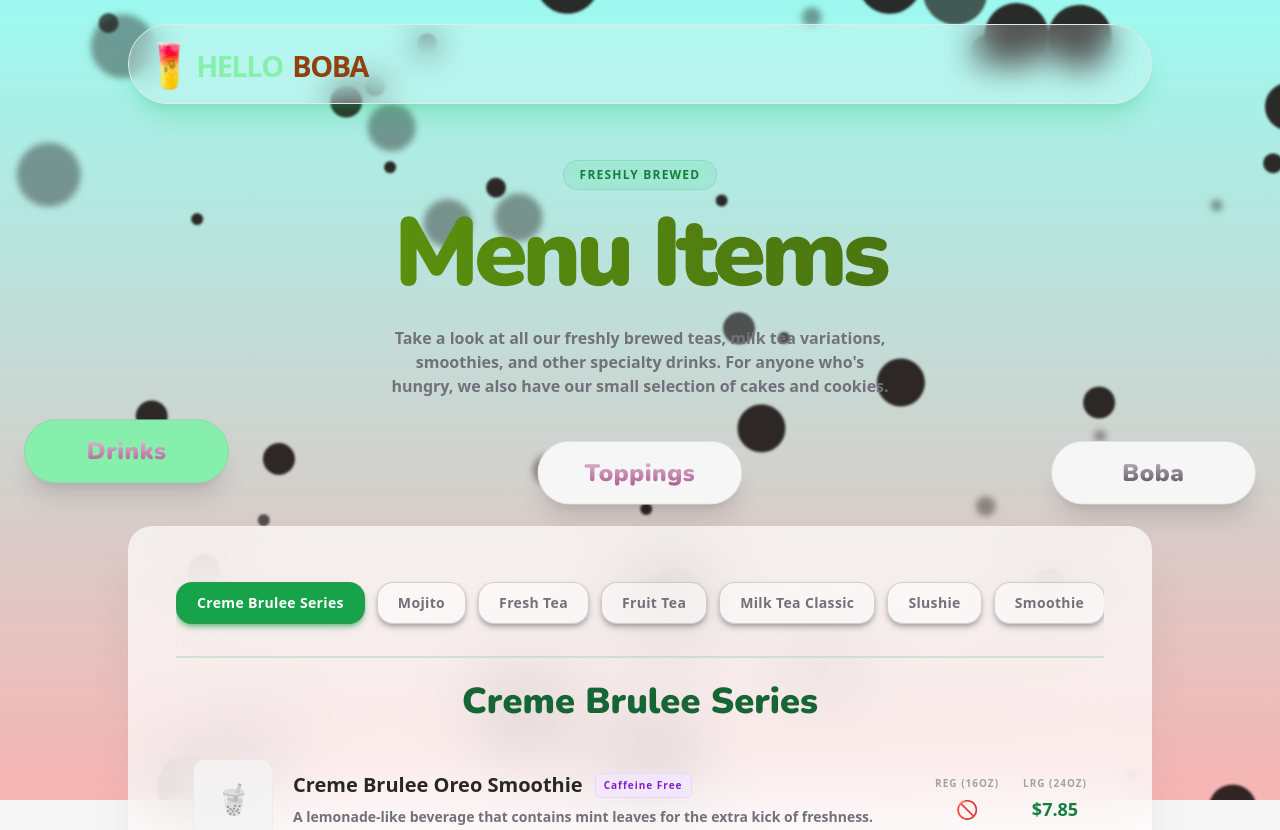
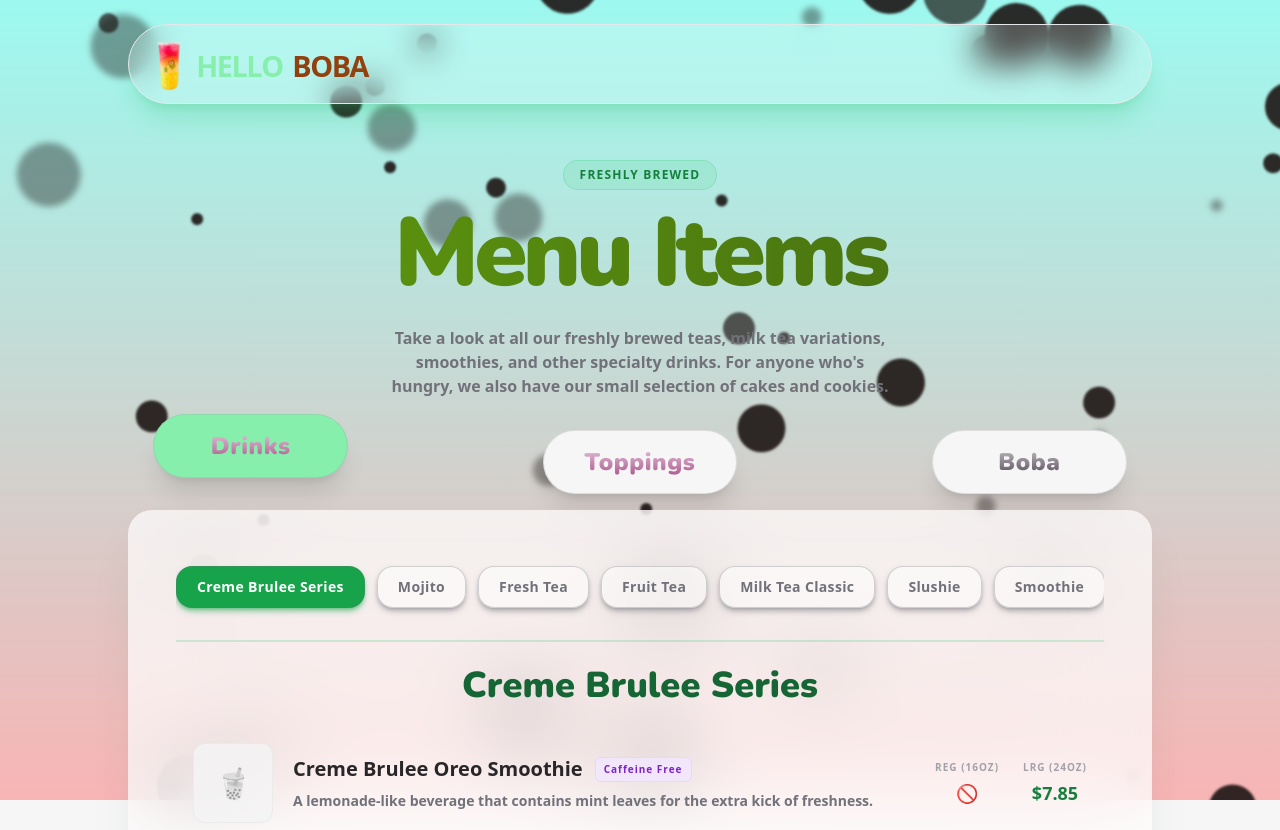
Before and after one commit to Jowohny/HelloBoba, a Nuxt app: page /menu in a window 1280 px wide. Shown: the top 830 px of the page. Built offline with nearby package versions, Linux system fonts and the light colour scheme.

Commit message:
better code
atrocious use of absolute here, will be using it later for this but this is ok for testing

```diff
--- a/app/pages/menu.vue
+++ b/app/pages/menu.vue
@@ -203,7 +203,7 @@ onMounted(() => {
 		duration: 0.8,
 		ease: 'sine.out',
 		stagger: 0.1
-	}, '-=0.4')
+	}, '<-=0.5')
 
 	const sections = gsap.utils.toArray('.section');
 
@@ -260,7 +260,7 @@ onMounted(() => {
      	/>
     </div>
 		<div class="max-w-7xl mx-auto relative z-10">
-      <div ref="headerRef" class="text-center mb-16 opacity-0">
+      <div ref="headerRef" class="text-center mb-8 opacity-0">
         <span class="inline-block px-4 py-1.5 mb-4 rounded-full border border-green-500/20 bg-green-500/10 text-green-700 font-bold tracking-widest text-xs uppercase backdrop-blur-sm">
           Freshly Brewed
         </span>
@@ -272,24 +272,24 @@ onMounted(() => {
 					anyone who's hungry, we also have our small selection of cakes and cookies.
         </p>
       </div>
-			<div class="relative mb-32">
+			<div class="relative flex flex-row mb-4 justify-around px-8">
 				<div
-					class="menu-section absolute h-16 w-1/6 rounded-full border border-zinc-400/30 shadow-xl"
-					:class="currentMenuConfigure === 'drinks' ? '-translate-y-2/3 bg-green-300' : '-translate-y-1/3 bg-[#f6f6f6]'"
+					class="menu-section h-16 w-1/6 rounded-full border border-zinc-400/30 shadow-xl transition-all duration-500 opacity-0"
+					:class="currentMenuConfigure === 'drinks' ? '-translate-y-1/4 bg-green-300' : 'bg-[#f6f6f6]'"
 					@click="currentMenuConfigure = 'drinks'"
 				>
 					<h3 class="text-2xl text-transparent bg-clip-text bg-gradient-to-b from-white to-[#8f1c67] font-[900] w-full h-full font-sans tracking-wide flex justify-center items-center">Drinks</h3>
 				</div>
 				<div
-					class="menu-section absolute top-0 left-1/2  -translate-x-1/2 h-16 w-1/6 rounded-full border border-zinc-400/30 shadow-xl"
-					:class="currentMenuConfigure === 'toppings' ? '-translate-y-2/3 bg-green-300' : '-translate-y-1/3 bg-[#f6f6f6]'"
+					class="menu-section h-16 w-1/6 rounded-full border border-zinc-400/30 shadow-xl transition-all duration-500 opacity-0"
+					:class="currentMenuConfigure === 'toppings' ? '-translate-y-1/4 bg-green-300' : 'bg-[#f6f6f6]'"
 					@click="currentMenuConfigure = 'toppings'"
 				>
 					<h3 class="text-2xl text-transparent bg-clip-text bg-gradient-to-b from-white to-[#8f1c67] font-[900] w-full h-full font-sans tracking-wide flex justify-center items-center">Toppings</h3>
 				</div>
 				<div
-					class="menu-section absolute top-0 right-0 h-16 w-1/6 rounded-full border border-zinc-400/30 shadow-xl"
-					:class="currentMenuConfigure === 'bobas' ? '-translate-y-2/3 bg-green-300' : '-translate-y-1/3 bg-[#f6f6f6]'"
+					class="menu-section h-16 w-1/6 rounded-full border border-zinc-400/30 shadow-xl transition-all duration-500 opacity-0"
+					:class="currentMenuConfigure === 'bobas' ? '-translate-y-1/4 bg-green-300' : 'bg-[#f6f6f6]'"
 					@click="currentMenuConfigure = 'bobas'"
 				>
 					<h3 class="text-2xl text-transparent bg-clip-text bg-gradient-to-b from-white to-[#1b0b1f] font-[900] w-full h-full font-sans tracking-wide flex justify-center items-center">Boba</h3>
```
